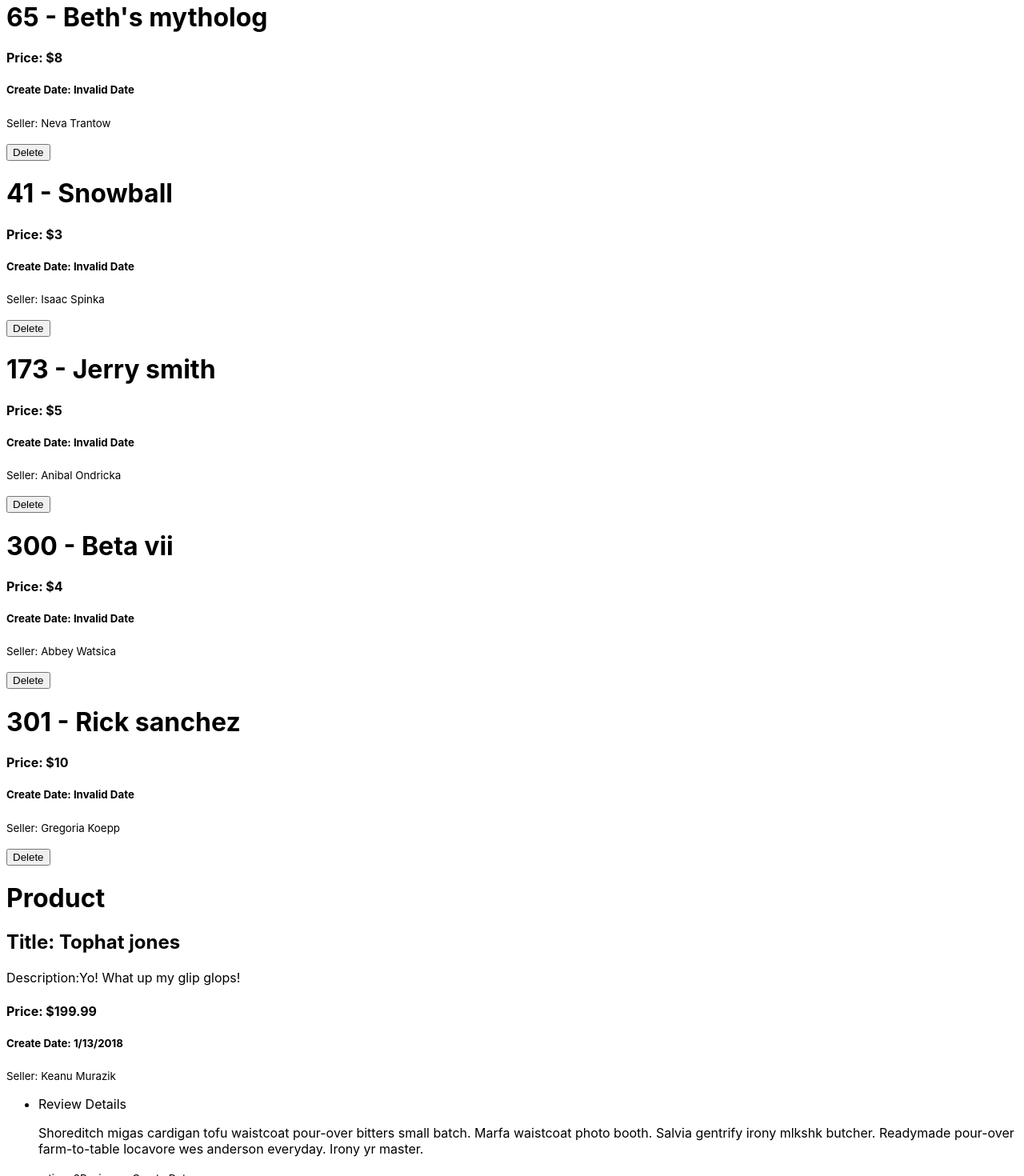
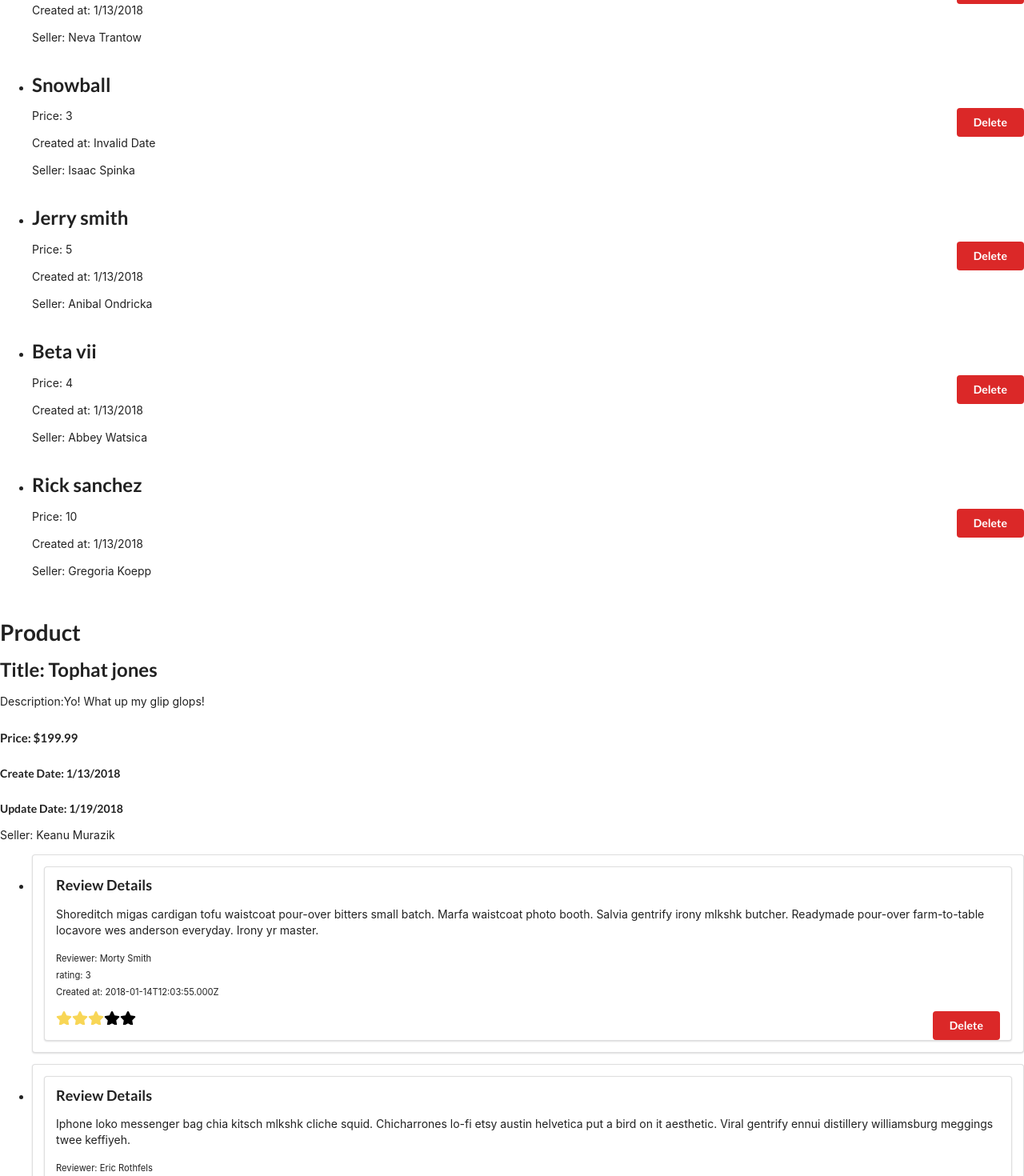
Before and after one commit to sms0330/Amazon_React, a React (Create React App) app: page / in a window 1280 px wide. Shown: the part 460-1930 px from the top of the page at 80% size. Built offline with nearby package versions, Linux system fonts and the light colour scheme.

Commit message:
Fixed page style

```diff
--- a/public/index.html
+++ b/public/index.html
@@ -5,10 +5,7 @@
     <link rel="icon" href="%PUBLIC_URL%/favicon.ico" />
     <meta name="viewport" content="width=device-width, initial-scale=1" />
     <meta name="theme-color" content="#000000" />
-    <meta
-      name="description"
-      content="Web site created using create-react-app"
-    />
+    <meta name="description" content="Web site created using create-react-app" />
     <link rel="apple-touch-icon" href="%PUBLIC_URL%/logo192.png" />
     <!--
       manifest.json provides metadata used when your web app is installed on a
@@ -24,6 +21,10 @@
       work correctly both with client-side routing and a non-root public URL.
       Learn how to configure a non-root public URL by running `npm run build`.
     -->
+    <link
+      rel="stylesheet"
+      href="//cdnjs.cloudflare.com/ajax/libs/semantic-ui/2.4.1/semantic.min.css"
+    />
     <title>React App</title>
   </head>
   <body>
--- a/src/components/ProductDetails.js
+++ b/src/components/ProductDetails.js
@@ -9,9 +9,8 @@ function ProductDetails(props) {
       </p>
       <h4>Price: ${props.price}</h4>
       <h5>Create Date: {new Date(props.created_at).toLocaleDateString()}</h5>
-      <p>
-        <small>Seller: {props.seller.full_name} </small>
-      </p>
+      <h5>Update Date: {new Date(props.updated_at).toLocaleDateString()}</h5>
+      <p>Seller: {props.seller.full_name} </p>
     </div>
   );
 }
--- a/src/components/ProductIndexPage.js
+++ b/src/components/ProductIndexPage.js
@@ -1,11 +1,11 @@
 import React, { Component } from 'react';
-import prodcutsIndexData from '../prodcutsIndexData';
+import productsIndexData from '../productsIndexData';
 
 export class ProductIndexPage extends Component {
   constructor(props) {
     super(props);
     this.state = {
-      prodcuts: prodcutsIndexData,
+      products: productsIndexData,
     };
 
     // this.createProduct = this.createQuestion.bind(this);
@@ -40,21 +40,26 @@ export class ProductIndexPage extends Component {
     console.log('Product index page rendered');
     return (
       <main>
-        {this.state.prodcuts.map(p => {
-          return (
-            <div key={p.id}>
-              <h1>
-                {p.id} - {p.title}
-              </h1>
-              <h4>Price: ${p.price}</h4>
-              <h5>Create Date: {new Date(p.created_at).toLocaleDateString()}</h5>
+        <h1>Products</h1>
+        <ul>
+          {this.state.products.map((product, index) => (
+            <li key={index}>
               <p>
-                <small>Seller: {p.seller.full_name} </small>
+                <h2>{product.title}</h2>
+                <button
+                  className="ui right floated red button"
+                  onClick={() => this.deleteProduct(product.id)}
+                >
+                  Delete
+                </button>
+                <p>Price: {product.price} </p>
+                <p>Created at: {new Date(product.created_at).toLocaleDateString()}</p>
+                <p>Seller: {product.seller.full_name}</p>
+                <br />
               </p>
-              {<button onClick={() => this.deleteProduct(p.id)}>Delete</button>}
-            </div>
-          );
-        })}
+            </li>
+          ))}
+        </ul>
       </main>
     );
   }
--- a/src/components/ReviewDetails.js
+++ b/src/components/ReviewDetails.js
@@ -9,12 +9,16 @@ function ReviewDetails(props) {
         {props.body} <br />
       </p>
       <p>
+        <small>Reviewer: {props.reviewer.full_name}</small>
+        <br />
         <small>rating: {props.rating}</small>
-        <small>Reviewer: {props.full_name}</small>
-        <small>Create Date: {props.created_at}</small>
+        <br />
+        <small>Created at: {props.created_at}</small>
       </p>
+      <button className="ui right floated red button" onClick={() => props.deleteReview(props.id)}>
+        Delete
+      </button>
       <StarRating max={5} current={props.rating} />
-      <button onClick={() => props.deleteReview(props.id)}>Delete</button>
     </div>
   );
 }
--- a/src/productData.js
+++ b/src/productData.js
@@ -16,6 +16,7 @@ export default {
       id: 259,
       rating: 3,
       body: 'Shoreditch migas cardigan tofu waistcoat pour-over bitters small batch. Marfa waistcoat photo booth. Salvia gentrify irony mlkshk butcher. Readymade pour-over farm-to-table locavore wes anderson everyday. Irony yr master.',
+      created_at: '2018-01-14T12:03:55.000Z',
       reviewer: {
         full_name: 'Morty Smith',
       },
@@ -24,6 +25,7 @@ export default {
       id: 258,
       rating: 4,
       body: 'Iphone loko messenger bag chia kitsch mlkshk cliche squid. Chicharrones lo-fi etsy austin helvetica put a bird on it aesthetic. Viral gentrify ennui distillery williamsburg meggings twee keffiyeh.',
+      created_at: '2018-01-15T12:03:55.000Z',
       reviewer: {
         full_name: 'Eric Rothfels',
       },
@@ -32,6 +34,7 @@ export default {
       id: 257,
       rating: 3,
       body: 'Artisan messenger bag truffaut hashtag fashion axe actually drinking. Goth deep v yr pug. +1 chillwave carry messenger bag slow-carb 8-bit portland franzen. Lumbersexual cardigan carry tacos street.',
+      created_at: '2018-01-16T12:03:55.000Z',
       reviewer: {
         full_name: 'Dan Rohn',
       },
--- a/src/prodcutsIndexData.js
+++ b/src/productsIndexData.js
@@ -3,6 +3,7 @@ export default [
     id: 117,
     title: 'Tophat jones',
     price: 5,
+    created_at: '2018-01-13T12:03:55.000Z',
     seller: {
       id: 33,
       first_name: 'Keanu',
@@ -14,6 +15,7 @@ export default [
     id: 177,
     title: 'Morty smith',
     price: 6,
+    created_at: '2018-01-13T12:03:55.000Z',
     seller: {
       id: 19,
       first_name: 'Ward',
@@ -25,6 +27,7 @@ export default [
     id: 65,
     title: "Beth's mytholog",
     price: 8,
+    created_at: '2018-01-13T12:03:55.000Z',
     seller: {
       id: 9,
       first_name: 'Neva',
@@ -47,6 +50,7 @@ export default [
     id: 173,
     title: 'Jerry smith',
     price: 5,
+    created_at: '2018-01-13T12:03:55.000Z',
     seller: {
       id: 44,
       first_name: 'Anibal',
@@ -58,6 +62,7 @@ export default [
     id: 300,
     title: 'Beta vii',
     price: 4,
+    created_at: '2018-01-13T12:03:55.000Z',
     seller: {
       id: 12,
       first_name: 'Abbey',
@@ -69,6 +74,7 @@ export default [
     id: 301,
     title: 'Rick sanchez',
     price: 10,
+    created_at: '2018-01-13T12:03:55.000Z',
     seller: {
       id: 23,
       first_name: 'Gregoria',
```
